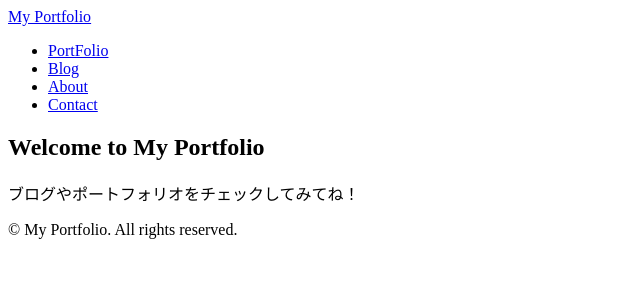
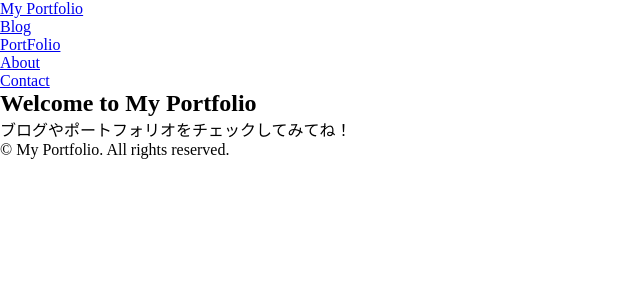
Before and after one commit to hiroaki007/portfolio-blog, a Next.js app: page / in a window 1280 px wide. Shown: the top 300 px of the page, without its empty margins (0-640 px from the left). Built offline with nearby package versions, Linux system fonts and the light colour scheme.

Commit message:
ファイル追加２

```diff
--- a/app/layout.tsx
+++ b/app/layout.tsx
@@ -3,11 +3,7 @@ import { ReactNode } from "react";
 import Header from "@/components/layout/Header";
 import Footer from "@/components/layout/Footer";
 
-export default function RootLayout({
-  children,
-}: Readonly<{
-  children: React.ReactNode;
-}>) {
+export default function RootLayout({ children }: { children: ReactNode }) {
   return (
     <html lang="ja">
       <body>
--- a/components/layout/Header.tsx
+++ b/components/layout/Header.tsx
@@ -7,8 +7,8 @@ export default function Header() {
             <nav>
                 <Link href="/">My Portfolio</Link>
                 <ul>
+                    <li><Link href="/blog">Blog</Link></li>
                     <li><Link href="/portfolio">PortFolio</Link></li>
-                    <li><Link href="/blog">Blog</Link></li>
                     <li><Link href="/about">About</Link></li>
                     <li><Link href="/contact">Contact</Link></li>
                 </ul>
--- a/styles/globals.css
+++ b/styles/globals.css
@@ -0,0 +1,5 @@
+* {
+    margin: 0;
+    padding: 0;
+    box-sizing: border-box;
+}
```
